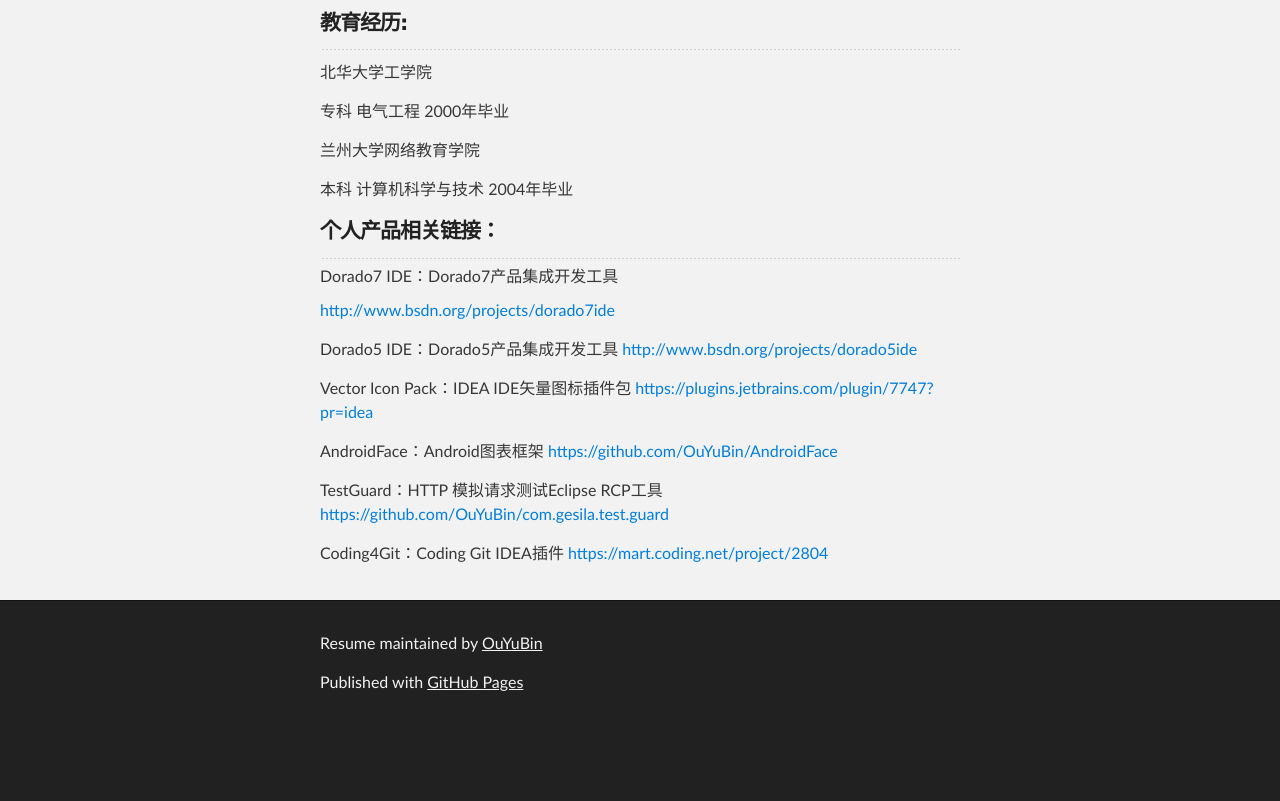
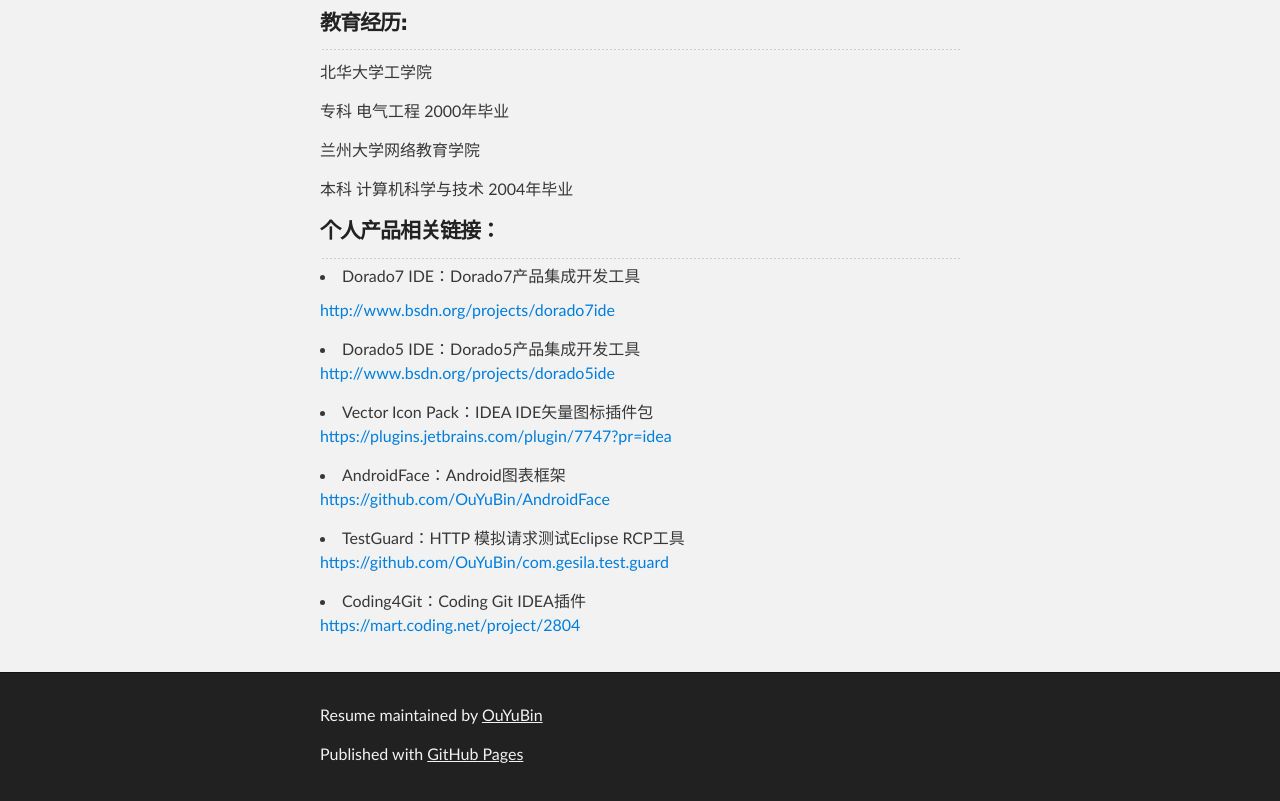
Before and after one commit to OuYuBin/resume, a plain HTML site: page index.html in a window 1280 px wide. Shown: the part 4070-4871 px from the top of the page. Before the commit the page ends 4799 px from the top, so only its background shows below. Drawn offline with Linux system fonts and the light colour scheme.

Commit message:
Update index.html

```diff
--- a/index.html
+++ b/index.html
@@ -147,22 +147,22 @@
 
 <h4>个人产品相关链接：</h4>
 <hr/>
-Dorado7 IDE：Dorado7产品集成开发工具
+<li>Dorado7 IDE：Dorado7产品集成开发工具</li>
 <p><a href="http://www.bsdn.org/projects/dorado7ide">http://www.bsdn.org/projects/dorado7ide</a></p>
 
-<p>Dorado5 IDE：Dorado5产品集成开发工具
+<li>Dorado5 IDE：Dorado5产品集成开发工具</li>
 <a href="http://www.bsdn.org/projects/dorado5ide">http://www.bsdn.org/projects/dorado5ide</a></p>
 
-<p>Vector Icon Pack：IDEA IDE矢量图标插件包
+<li>Vector Icon Pack：IDEA IDE矢量图标插件包</li>
 <a href="https://plugins.jetbrains.com/plugin/7747?pr=idea">https://plugins.jetbrains.com/plugin/7747?pr=idea</a></p>
 
-<p>AndroidFace：Android图表框架
+<li>AndroidFace：Android图表框架</li>
 <a href="https://github.com/OuYuBin/AndroidFace">https://github.com/OuYuBin/AndroidFace</a></p>
 
-<p>TestGuard：HTTP 模拟请求测试Eclipse RCP工具
+<li>TestGuard：HTTP 模拟请求测试Eclipse RCP工具</li>
 <a href="https://github.com/OuYuBin/com.gesila.test.guard">https://github.com/OuYuBin/com.gesila.test.guard</a></p>
 
-<p>Coding4Git：Coding Git IDEA插件
+<li>Coding4Git：Coding Git IDEA插件</li>
 <a href="https://mart.coding.net/project/2804">https://mart.coding.net/project/2804</a></p>
 </section>
     </div>
```
